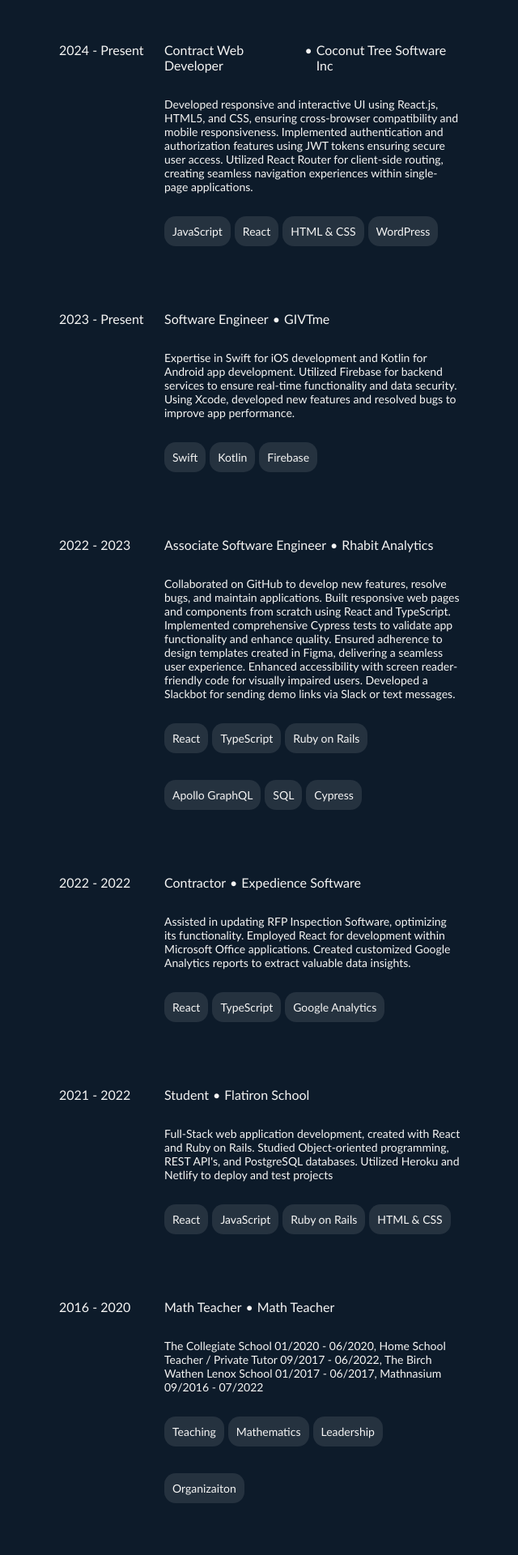
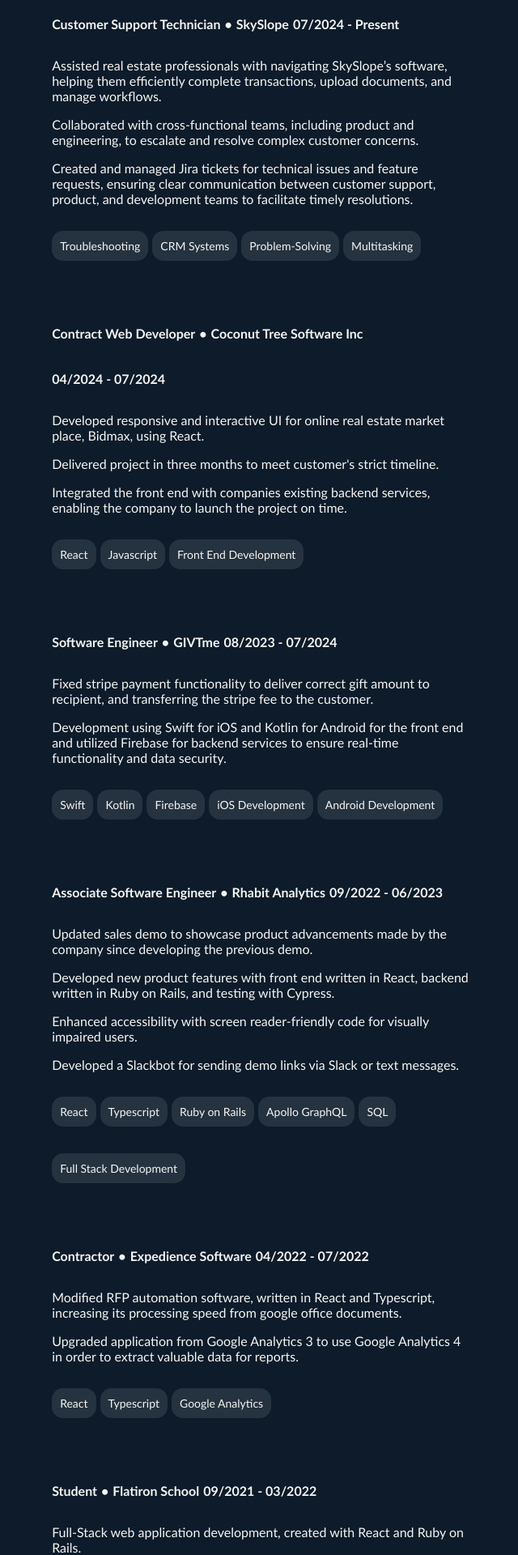
Before and after one commit to dylantoporek/new-portfolio, a Next.js app: page / in a window 1280 px wide. Shown: the part 580-2500 px from the top of the page at 81% size, without its empty margins (587-1227 px from the left). Built offline with nearby package versions, Linux system fonts and the light colour scheme.

Commit message:
expereince section polish

```diff
--- a/app/components/leftSide/socialLinks/SocialLinks.tsx
+++ b/app/components/leftSide/socialLinks/SocialLinks.tsx
@@ -44,7 +44,7 @@
               justifyItems:'center',
 
             }}>
-              <a href={link(method)} >
+              <a href={link(method)} style={{display: "table-cell"}} target="_blank">
                 <FontAwesomeIcon
                 onMouseOver={() => setIsHovered(method)}
                 onMouseOut={() => setIsHovered('')}
--- a/app/components/rightSide/experience/Experience.tsx
+++ b/app/components/rightSide/experience/Experience.tsx
@@ -4,58 +4,178 @@
 export const Experience = () => {
 
 
+    // const experienceDetails = [
+    //     {
+    //         company: 'Coconut Tree Software Inc',
+    //         jobTitle: 'Contract Web Developer',
+    //         details: "Developed responsive and interactive UI using React.js, HTML5, and CSS, ensuring cross-browser compatibility and mobile responsiveness. Implemented authentication and authorization features using JWT tokens ensuring secure user access. Utilized React Router for client-side routing, creating seamless navigation experiences within single-page applications.",
+    //         dates: '2024 - Present',
+    //         skills: [
+    //             'JavaScript',
+    //             'React',
+    //             'HTML & CSS',
+    //             'WordPress'
+    //         ],
+    //         url: 'http://coconuttree.io/',
+    //         id: 'coconut-tree'
+    //     },
+    //     {
+    //         company: 'GIVTme',
+    //         jobTitle: 'Software Engineer',
+    //         details: "Expertise in Swift for iOS development and Kotlin for Android app development. Utilized Firebase for backend services to ensure real-time functionality and data security. Using Xcode, developed new features and resolved bugs to improve app performance.",
+    //         dates: '2023 - Present',
+    //         skills: [
+    //             'Swift',
+    //             'Kotlin',
+    //             'Firebase',
+    //         ],
+    //         url: 'https://givtme.com/ ',
+    //         id: 'givtme'
+    //     },
+    //     {
+    //         company: 'Rhabit Analytics',
+    //         jobTitle: 'Associate Software Engineer',
+    //         details: 'Collaborated on GitHub to develop new features, resolve bugs, and maintain applications. Built responsive web pages and components from scratch using React and TypeScript. Implemented comprehensive Cypress tests to validate app functionality and enhance quality. Ensured adherence to design templates created in Figma, delivering a seamless user experience. Enhanced accessibility with screen reader-friendly code for visually impaired users. Developed a Slackbot for sending demo links via Slack or text messages.',
+    //         dates: '2022 - 2023',
+    //         skills: [
+    //             'React',
+    //             'TypeScript',
+    //             'Ruby on Rails',
+    //             'Apollo GraphQL',
+    //             'SQL',
+    //             'Cypress'
+    //         ],
+    //         url: 'https://www.rhabitanalytics.com/',
+    //         id: 'rhabit'
+    //     },
+    //     {
+    //         company: 'Expedience Software',
+    //         jobTitle: 'Contractor',
+    //         details: 'Assisted in updating RFP Inspection Software, optimizing its functionality. Employed React for development within Microsoft Office applications. Created customized Google Analytics reports to extract valuable data insights.',
+    //         dates: '2022 - 2022',
+    //         skills: [
+    //             'React',
+    //             'TypeScript',
+    //             'Google Analytics'
+    //         ],
+    //         url: 'https://expediencesoftware.com/',
+    //         id: 'expedience',
+    //     },
+    //     {
+    //         company: 'Flatiron School',
+    //         jobTitle: 'Student',
+    //         details: "Full-Stack web application development, created with React and Ruby on Rails. Studied Object-oriented programming, REST API's, and PostgreSQL databases. Utilized Heroku and Netlify to deploy and test projects",
+    //         dates: '2021 - 2022',
+    //         skills: [
+    //             'React',
+    //             'JavaScript',
+    //             'Ruby on Rails',
+    //             'HTML & CSS'
+    //         ],
+    //         id: 'flatiron',
+    //     },
+    //     {
+    //         company: 'Math Teacher',
+    //         jobTitle: 'Math Teacher',
+    //         details:
+    //             'The Collegiate School 01/2020 - 06/2020, Home School Teacher / Private Tutor 09/2017 - 06/2022, The Birch Wathen Lenox School 01/2017 - 06/2017, Mathnasium 09/2016 - 07/2022',
+    //         dates: '2016 - 2020',
+    //         skills: [
+    //             'Teaching',
+    //             'Mathematics',
+    //             'Leadership',
+    //             'Organizaiton',
+    //         ],
+    //         id: 'teaching'
+    //     },
+    // ]
+
     const experienceDetails = [
+        {
+            company: 'SkySlope',
+            jobTitle: 'Customer Support Technician',
+            details: [
+                    'Assisted real estate professionals with navigating SkySlope’s software, helping them efficiently complete transactions, upload documents, and manage workflows.',
+                    "Collaborated with cross-functional teams, including product and engineering, to escalate and resolve complex customer concerns.",
+                    "Created and managed Jira tickets for technical issues and feature requests, ensuring clear communication between customer support, product, and development teams to facilitate timely resolutions."
+            ],
+            dates: '07/2024 - Present',
+            skills: [
+                'Troubleshooting',
+                'CRM Systems',
+                'Problem-Solving',
+                'Multitasking'
+            ],
+            url: 'https://skyslope.com/',
+            id: 'skyslope',
+        },
         {
             company: 'Coconut Tree Software Inc',
             jobTitle: 'Contract Web Developer',
-            details: "Developed responsive and interactive UI using React.js, HTML5, and CSS, ensuring cross-browser compatibility and mobile responsiveness. Implemented authentication and authorization features using JWT tokens ensuring secure user access. Utilized React Router for client-side routing, creating seamless navigation experiences within single-page applications.",
-            dates: '2024 - Present',
+            details: [
+                    'Developed responsive and interactive UI for online real estate market place, Bidmax, using React.',
+                    "Delivered project in three months to meet customer's strict timeline.",
+                    "Integrated the front end with companies existing backend services, enabling the company to launch the project on time."
+            ],
+            dates: '04/2024 - 07/2024',
             skills: [
-                'JavaScript',
                 'React',
-                'HTML & CSS',
-                'WordPress'
+                'Javascript',
+                'Front End Development',
             ],
-            url: 'http://coconuttree.io/',
+            url: 'https://bidmax.com/ ',
             id: 'coconut-tree'
         },
         {
             company: 'GIVTme',
             jobTitle: 'Software Engineer',
-            details: "Expertise in Swift for iOS development and Kotlin for Android app development. Utilized Firebase for backend services to ensure real-time functionality and data security. Using Xcode, developed new features and resolved bugs to improve app performance.",
-            dates: '2023 - Present',
+            details: [
+                    'Fixed stripe payment functionality to deliver correct gift amount to recipient, and transferring the stripe fee to the customer.',
+                    'Development using Swift for iOS and Kotlin for Android for the front end and utilized Firebase for backend services to ensure real-time functionality and data security.'
+            ],
+            dates: '08/2023 - 07/2024',
             skills: [
                 'Swift',
                 'Kotlin',
                 'Firebase',
+                'iOS Development',
+                'Android Development'
             ],
             url: 'https://givtme.com/ ',
-            id: 'givtme'
+            id: 'givtme',
         },
         {
             company: 'Rhabit Analytics',
             jobTitle: 'Associate Software Engineer',
-            details: 'Collaborated on GitHub to develop new features, resolve bugs, and maintain applications. Built responsive web pages and components from scratch using React and TypeScript. Implemented comprehensive Cypress tests to validate app functionality and enhance quality. Ensured adherence to design templates created in Figma, delivering a seamless user experience. Enhanced accessibility with screen reader-friendly code for visually impaired users. Developed a Slackbot for sending demo links via Slack or text messages.',
-            dates: '2022 - 2023',
+            details: [
+                'Updated sales demo to showcase product advancements made by the company since developing the previous demo.',
+                'Developed new product features with front end written in React, backend written in Ruby on Rails, and testing with Cypress.',
+                'Enhanced accessibility with screen reader-friendly code for visually impaired users.',
+                'Developed a Slackbot for sending demo links via Slack or text messages.'
+            ],
+            dates: '09/2022 - 06/2023',
             skills: [
                 'React',
-                'TypeScript',
+                'Typescript',
                 'Ruby on Rails',
                 'Apollo GraphQL',
                 'SQL',
-                'Cypress'
+                'Full Stack Development'
             ],
             url: 'https://www.rhabitanalytics.com/',
-            id: 'rhabit'
+            id: 'rhabit',
         },
         {
             company: 'Expedience Software',
             jobTitle: 'Contractor',
-            details: 'Assisted in updating RFP Inspection Software, optimizing its functionality. Employed React for development within Microsoft Office applications. Created customized Google Analytics reports to extract valuable data insights.',
-            dates: '2022 - 2022',
+            details: [
+                'Modified RFP automation software, written in React and Typescript, increasing its processing speed from google office documents.',
+                'Upgraded application from Google Analytics 3 to use Google Analytics 4 in order to extract valuable data for reports.',
+            ],
+            dates: '04/2022 -  07/2022',
             skills: [
                 'React',
-                'TypeScript',
+                'Typescript',
                 'Google Analytics'
             ],
             url: 'https://expediencesoftware.com/',
@@ -64,22 +184,31 @@
         {
             company: 'Flatiron School',
             jobTitle: 'Student',
-            details: "Full-Stack web application development, created with React and Ruby on Rails. Studied Object-oriented programming, REST API's, and PostgreSQL databases. Utilized Heroku and Netlify to deploy and test projects",
-            dates: '2021 - 2022',
+            details: [
+                'Full-Stack web application development, created with React and Ruby on Rails.',
+                "Studied Object-oriented programming, REST API's, and PostgreSQL databases.",
+                'Utilized Heroku and Netlify to deploy and test projects.'
+            ],
+            dates: '09/2021 - 03/2022',
             skills: [
+                'Full Stack Development',
                 'React',
                 'JavaScript',
                 'Ruby on Rails',
-                'HTML & CSS'
+                'OOP'
             ],
             id: 'flatiron',
         },
         {
-            company: 'Math Teacher',
+            company: '',
             jobTitle: 'Math Teacher',
-            details:
-                'The Collegiate School 01/2020 - 06/2020, Home School Teacher / Private Tutor 09/2017 - 06/2022, The Birch Wathen Lenox School 01/2017 - 06/2017, Mathnasium 09/2016 - 07/2022',
-            dates: '2016 - 2020',
+            details: [
+                'The Collegiate School 01/2020 - 06/2020',
+                'Home School Teacher / Private Tutor 09/2017 - 06/2022',
+                'The Birch Wathen Lenox School 01/2017 - 06/2017',
+                'Mathnasium 09/2016 - 07/2022',
+            ],
+            dates: '09/2016 - 06/2020',
             skills: [
                 'Teaching',
                 'Mathematics',
--- a/app/components/rightSide/experience/Job.tsx
+++ b/app/components/rightSide/experience/Job.tsx
@@ -6,14 +6,21 @@
     console.log(job)
     return (
         <div className={styles.job}>
-                <p className={styles.job_dates}>{job.dates}</p>
+
                 <div className={styles.job_details}>
                     <div className={styles.job_title}>
                         <p className={styles.job_title}>{job.jobTitle}</p>
                         <p>•</p>
                         <p>{job.company}</p>
+                        <p className={styles.job_dates}>{job.dates}</p>
                     </div>
-                    <p style={{fontSize: '14px'}}>{job.details}</p>
+                    <div>
+                        {job.details.map((detail: string) => {
+                            return (
+                                <p>{detail}</p>
+                            )
+                        })}
+                    </div>
                     <div className={styles.job_skills}>
                     {job.skills.map((skill: string) => {
                         return (
--- a/app/styles/rightSide.module.css
+++ b/app/styles/rightSide.module.css
@@ -2,7 +2,7 @@
     display: flex;
     flex-direction: column;
     width: 50%;
-    padding: 20px;
+    padding: 10px;
     min-height: 1000px;
     overflow-y: scroll;
     margin-right: 5vw;
@@ -34,19 +34,17 @@
 
 .job {
     display: flex;
-    flex-direction: row;
-    gap: 10px;
+    flex-direction: column;
+    gap: 0px;
 }
 
 .job_dates{
     min-width: 120px;
-    font-size: 16px;
 }
 
 .job_details{
     display: flex;
     flex-direction: column;
-    gap: 0px;
     font-size: 16px;
 }
 
@@ -54,7 +52,9 @@
     display: flex;
     flex-direction: row;
     gap: 5px;
+    flex-wrap: wrap;
     font-size: 16px;
+    font-weight: bold;
 
 }
 
```
